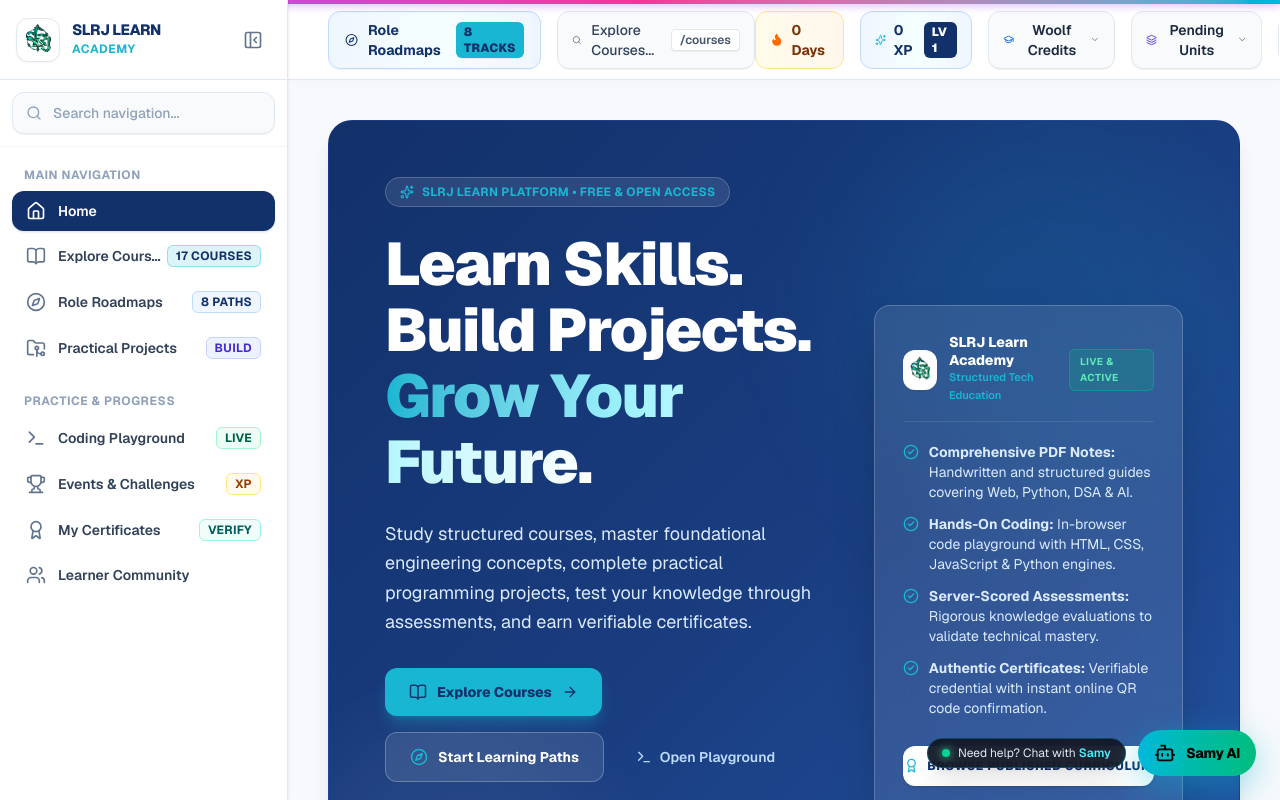
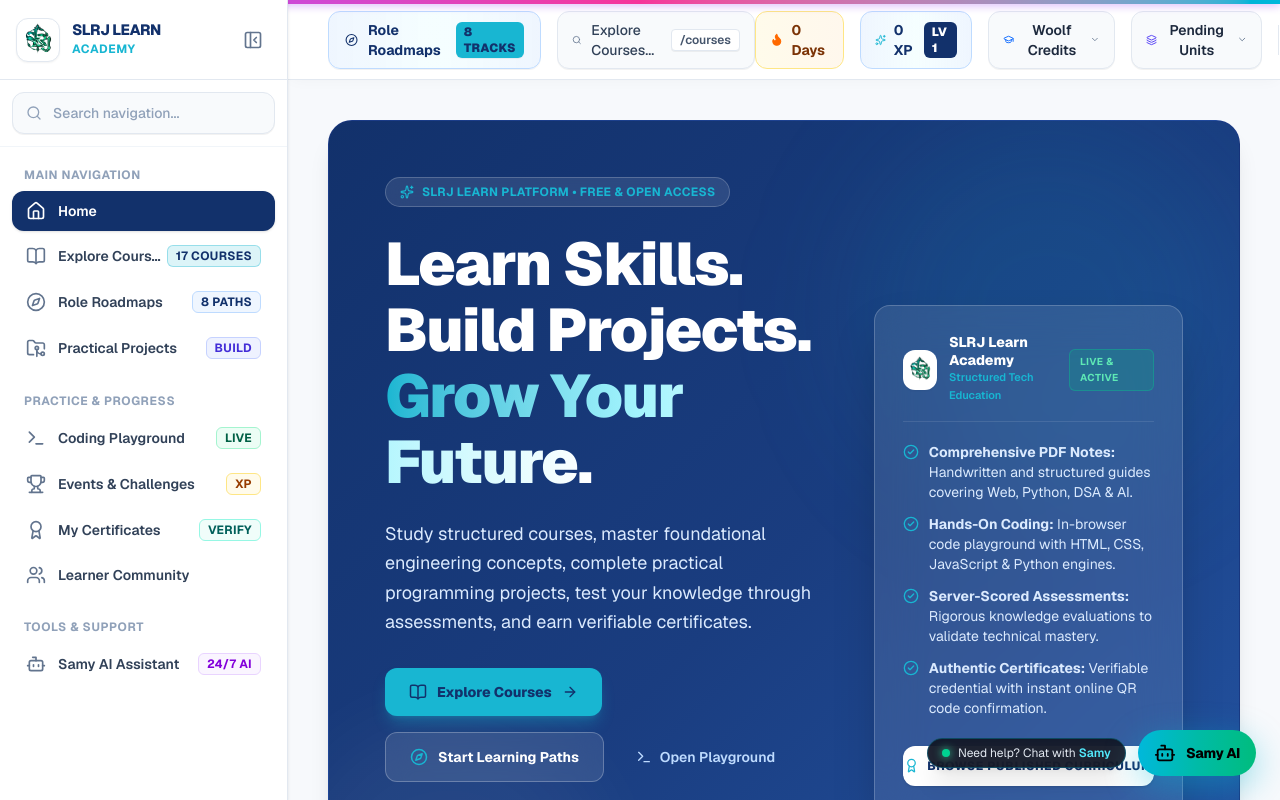
Before and after one commit to slrjdigital-ai/SLRJ-LEARN, a Next.js app: page / in a window 1280 px wide. Shown: the top 800 px of the page. Built offline with nearby package versions, Linux system fonts and the light colour scheme.

Commit message:
feat: add Samy AI Assistant back to side navbar under Tools & Support

```diff
--- a/components/layout/AppSidebar.tsx
+++ b/components/layout/AppSidebar.tsx
@@ -18,6 +18,7 @@ import {
   Users,
   X,
   Award,
+  Bot,
 } from "lucide-react";
 
 interface AppSidebarProps {
@@ -115,6 +116,22 @@ export default function AppSidebar({
           href: "/community",
           icon: Users,
           exact: false,
+        },
+      ],
+    },
+    {
+      label: "Tools & Support",
+      items: [
+        {
+          name: "Samy AI Assistant",
+          action: () => {
+            if (typeof window !== "undefined") {
+              window.dispatchEvent(new CustomEvent("open-lumio"));
+            }
+          },
+          icon: Bot,
+          badge: "24/7 AI",
+          badgeColor: "bg-purple-50 text-purple-700 border border-purple-200",
         },
       ],
     },
```
